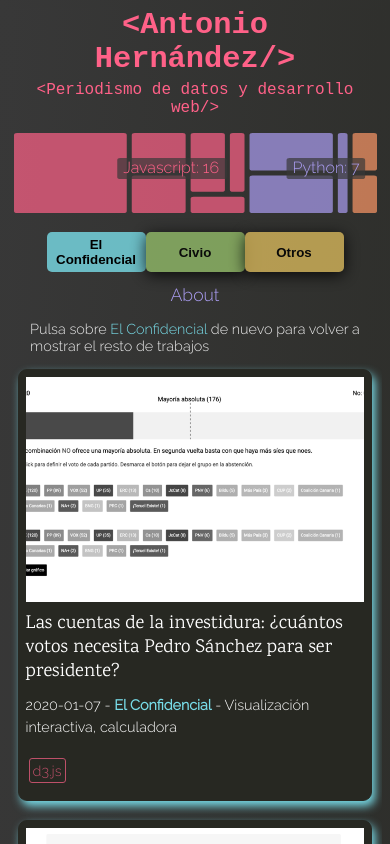
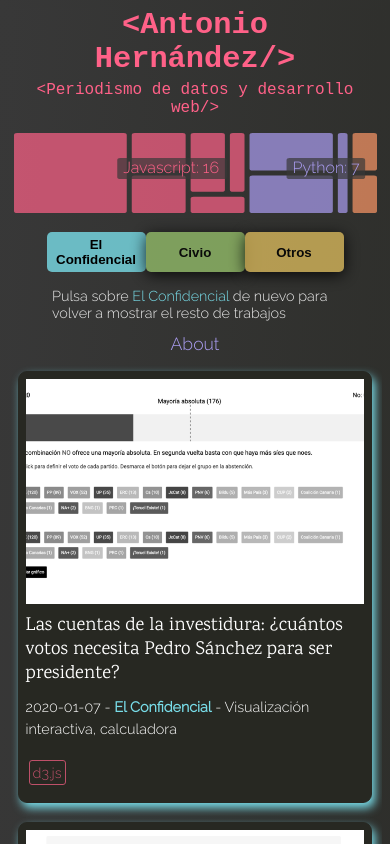
Before and after one commit to anerodata/portfolio, a Vue app: page / in a window 390 px wide. Both pictures are taken after a click on the button "El Confidencial". Shown: the top 844 px of the page. Built offline with nearby package versions, Linux system fonts and the light colour scheme; a web font is replaced by a local one.

Commit message:
Adding msg for responsive version

```diff
--- a/src/views/Home.vue
+++ b/src/views/Home.vue
@@ -6,11 +6,14 @@
     </div>
     <div class="filter-router-container">
       <FilterBtn :orgs="orgs" :selectedOrg="selectedOrg" @filter-org="filterOrg"/>
-      <router-link to="/about" class="router-link">
+      <p v-show="this.selectedOrg !== 'all'" class="user-msg responsive">
+        Pulsa sobre <span :class="selectedOrg.replace(/ /g, '-')" >{{ this.selectedOrg }}</span> de nuevo para volver a mostrar el resto de trabajos
+      </p>
+      <router-link to="/about" class="router-link desktop">
         About
       </router-link>
     </div>
-    <p v-show="this.selectedOrg !== 'all'" class="user-msg">
+    <p v-show="this.selectedOrg !== 'all'" class="user-msg desktop">
       Pulsa sobre <span :class="selectedOrg.replace(/ /g, '-')" >{{ this.selectedOrg }}</span> de nuevo para volver a mostrar el resto de trabajos
     </p>
     <Items
@@ -136,6 +139,10 @@ export default {
     font-size: 0.9em;
   }
 
+  .user-msg.responsive {
+    display: none;
+  }
+
   span.Otros {
     color: rgb(255, 216, 102);
   }
@@ -159,5 +166,13 @@ export default {
       text-align: center;
       margin-top: 12px;
     }
+
+    .user-msg.responsive {
+      display: block;
+    }
+
+    .user-msg.desktop {
+      display: none;
+    }
   }
 </style>
```
